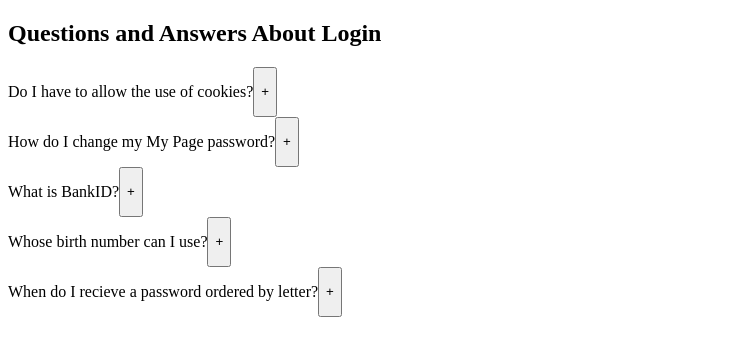
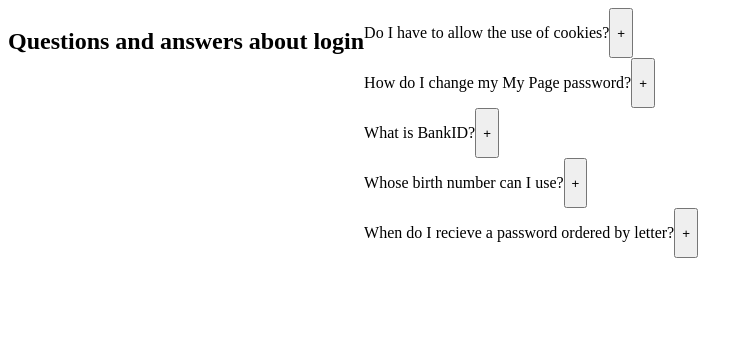
Before and after one commit to LaurenCummings/accordian-project, a React (Vite) app: page / in a window 1280 px wide. Shown: the top 356 px of the page, without its empty margins (0-753 px from the left). Built offline with nearby package versions, Linux system fonts and the light colour scheme.

Commit message:
styled app into 2 columns

```diff
--- a/src/App.css
+++ b/src/App.css
@@ -1,3 +1,7 @@
+.accordian {
+  display: flex;
+}
+
 .question-section {
   display: flex;
 }
--- a/src/App.jsx
+++ b/src/App.jsx
@@ -14,8 +14,9 @@ function App() {
   }
 
   return (
-    <div>
-      <h2>Questions and Answers About Login</h2>
+    <div className="accordian">
+      <h2>Questions and answers about login</h2>
+      <div>
         {data.map((item) =>
           <div key={item.id}>
             <div className="question-section">
@@ -31,6 +32,7 @@ function App() {
             }
           </div>
         )}
+      </div>
     </div>
   )
 }
```
